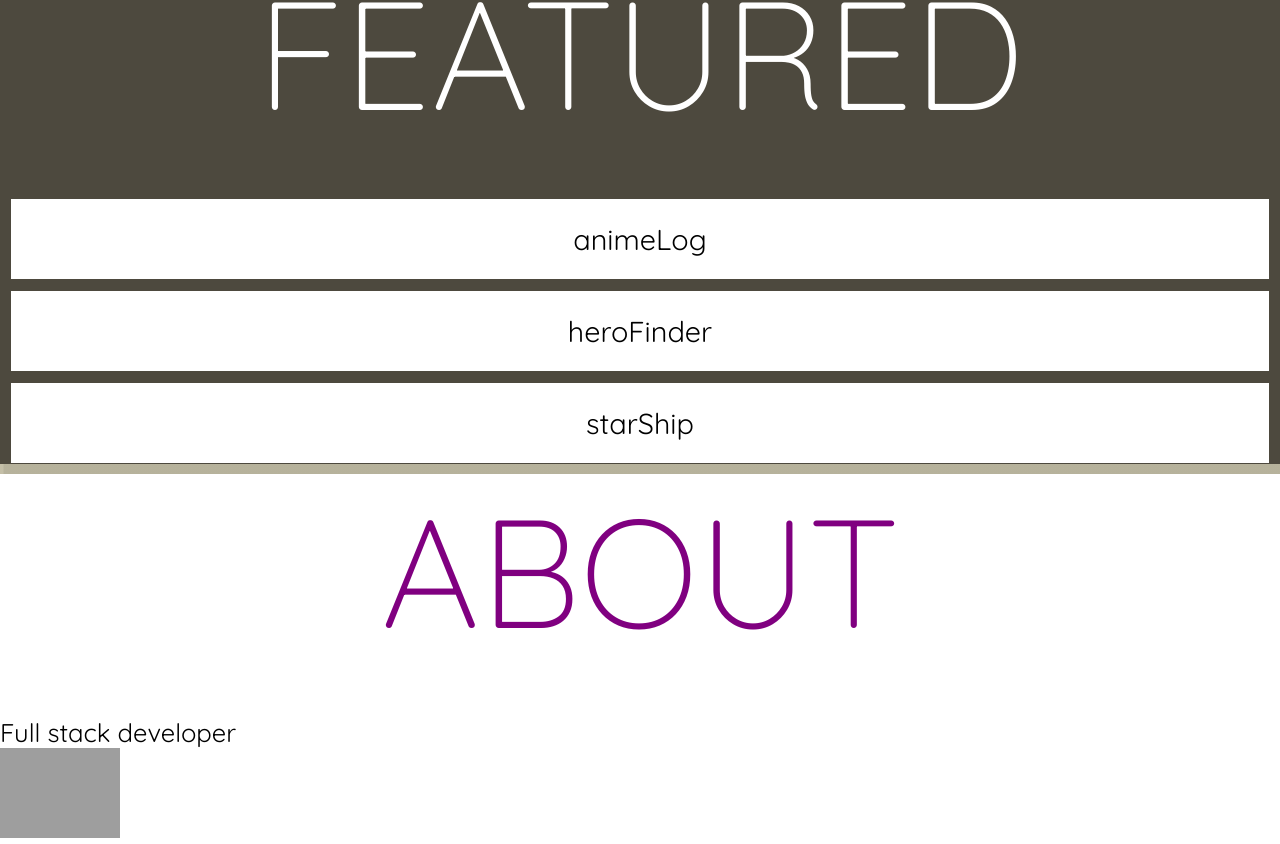
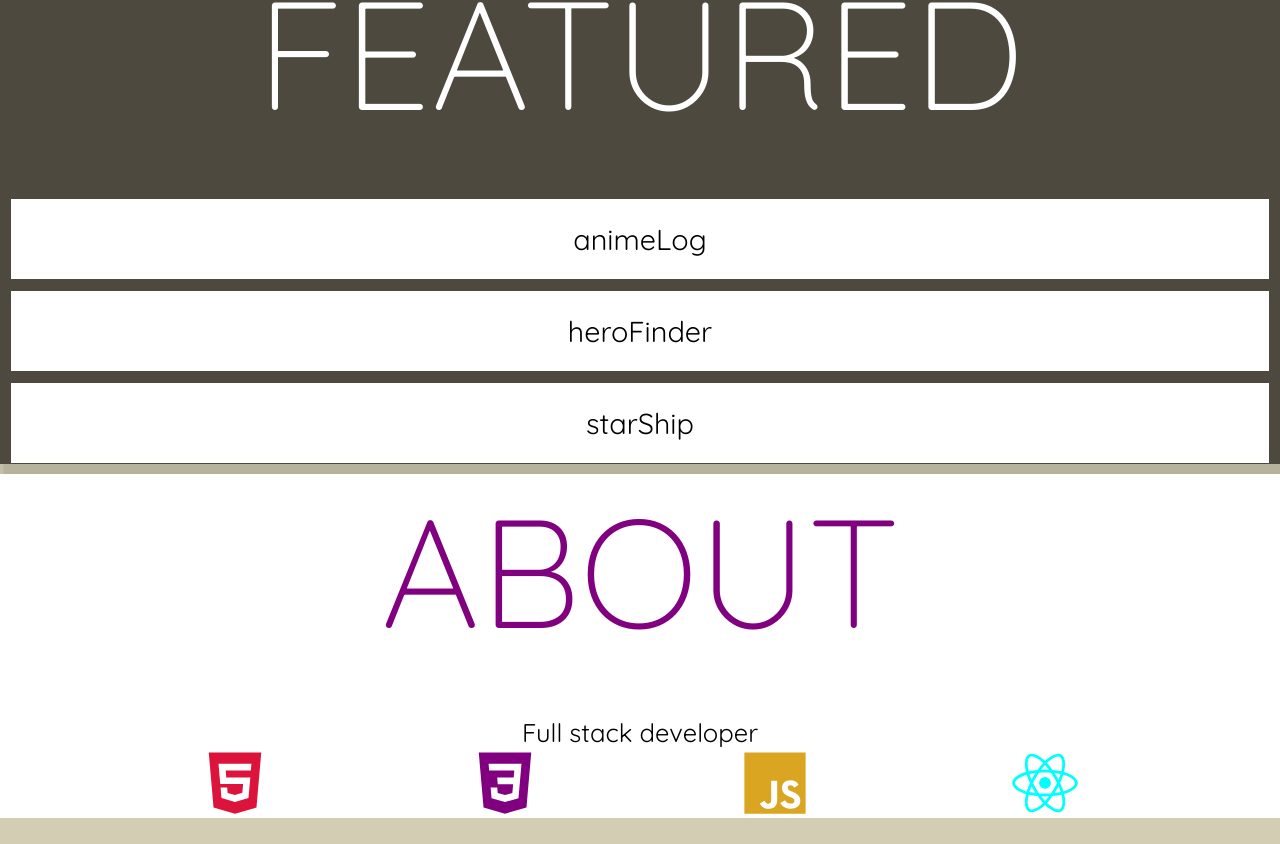
Before and after one commit to marathonic/dev-site, a React (Create React App) app: page / in a window 1280 px wide. Shown: the part 728-1572 px from the top of the page. After the commit the page ends 1546 px from the top, so only its background shows below. Built offline with nearby package versions, Linux system fonts and the light colour scheme; grey boxes are pictures that could not be loaded.

Commit message:
style: give .dev-stack-icons div a display of flex, align icons evenly

```diff
--- a/src/components/About.js
+++ b/src/components/About.js
@@ -1,5 +1,11 @@
 import React from "react";
 import "../styles/about.css";
+import {
+  IoLogoJavascript,
+  IoLogoCss3,
+  IoLogoHtml5,
+  IoLogoReact,
+} from "react-icons/io5";
 
 function About() {
   return (
@@ -8,11 +14,17 @@ function About() {
       <span className="about-description">
         <p>Full stack developer</p>
         <div className="dev-stack-icons">
+          <IoLogoHtml5 size={70} color="crimson" />
+          <IoLogoCss3 size={70} color="purple" />
+          <IoLogoJavascript size={70} color="goldenrod" />
+          <IoLogoReact size={70} color="cyan" />
+          {/*
           <img
             className="dev-tech-icon"
             src="https://upload.wikimedia.org/wikipedia/commons/9/99/Unofficial_JavaScript_logo_2.svg"
             alt="javascript logo"
           />
+           */}
         </div>
       </span>
     </section>
--- a/src/styles/about.css
+++ b/src/styles/about.css
@@ -9,6 +9,12 @@
 
 .about-description {
   font-size: 1.6rem;
+  text-align: center;
+}
+
+.dev-stack-icons {
+  display: flex;
+  justify-content: space-evenly;
 }
 
 .dev-tech-icon {
```
